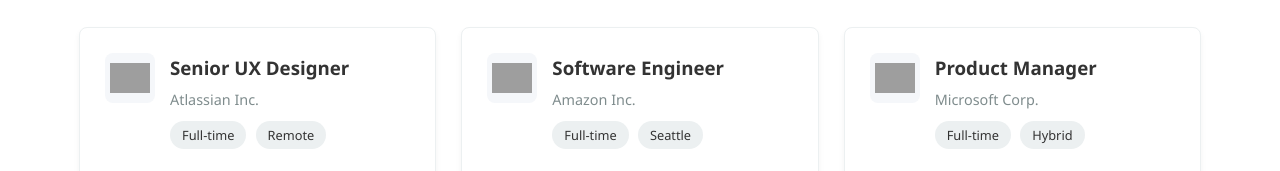
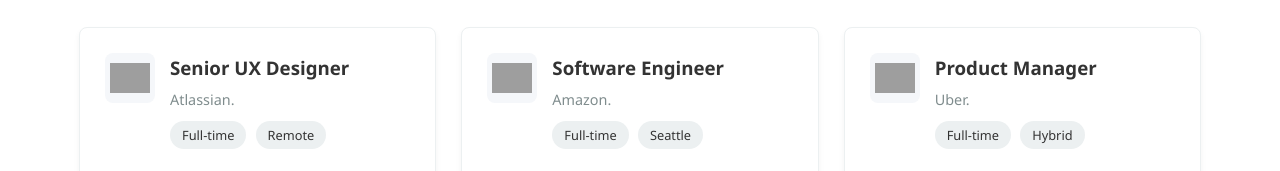
Before and after one commit to Uddipta7/JobRinger, a plain HTML site: page index.html in a window 1280 px wide. Shown: the part 2077-2248 px from the top of the page. Drawn offline with Linux system fonts and the light colour scheme; grey boxes are pictures that could not be loaded.

Commit message:
Update index.html

```diff
--- a/index.html
+++ b/index.html
@@ -190,7 +190,7 @@
                         </div>
                         <div class="job-meta">
                             <h3>Senior UX Designer</h3>
-                            <div class="company-name">Atlassian Inc.</div>
+                            <div class="company-name">Atlassian.</div>
                             <div class="job-tags">
                                 <span>Full-time</span>
                                 <span>Remote</span>
@@ -233,7 +233,7 @@
                         </div>
                         <div class="job-meta">
                             <h3>Software Engineer</h3>
-                            <div class="company-name">Amazon Inc.</div>
+                            <div class="company-name">Amazon.</div>
                             <div class="job-tags">
                                 <span>Full-time</span>
                                 <span>Seattle</span>
@@ -276,7 +276,7 @@
                         </div>
                         <div class="job-meta">
                             <h3>Product Manager</h3>
-                            <div class="company-name">Microsoft Corp.</div>
+                            <div class="company-name">Uber.</div>
                             <div class="job-tags">
                                 <span>Full-time</span>
                                 <span>Hybrid</span>
```
